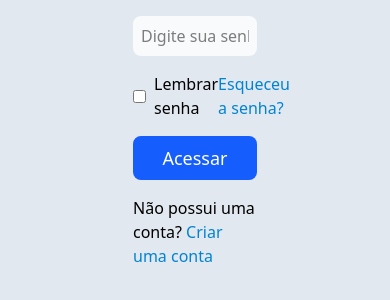
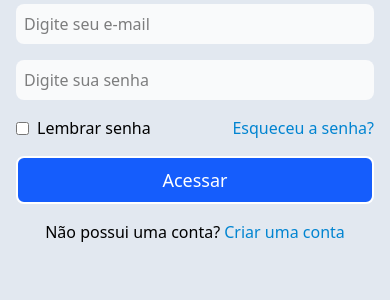
Before and after one commit to aglayrton/login-tailwind, a website: page src/index.html in a window 390 px wide. Shown: the part 420-720 px from the top of the page. Drawn offline with Linux system fonts and the light colour scheme.

Commit message:
efeito do botão

```diff
--- a/src/index.html
+++ b/src/index.html
@@ -15,7 +15,7 @@
             <img src="./assets/techs.png" alt="tema" class="w-3/4 lg:w-full lg:max-w-md">
         </section>
 
-        <section class="w-[40%] flex flex-col justify-center items-center p-4">
+        <section class="w-full md:w-[40%] flex flex-col justify-center items-center p-4">
 
             <div class="w-full max-w-[400px] flex justify-center items-center  flex-col gap-4">
                 <img src="./assets/user.png" alt="Logo do usuário" class="w-36 hover:scale-110 duration-300" />
@@ -30,14 +30,14 @@
                         <input type="checkbox" name="lembrar" id="lembrar" class="roundend-lg">
                         <label for="lembrar">Lembrar senha</label>
                     </div>
-                    <a href="#" class="text-sky-600 hover:text-sky-400 duration-200">Esqueceu a senha?</a>
+                    <a href="#" class="text-sky-600 hover:text-red-500 duration-200">Esqueceu a senha?</a>
                 </div>
 
                 <button
-                    class="w-full bg-blue-600 p-2 rounded-lg text-white text-lg font-medium hover:bg-blue-500">Acessar</button>
+                    class="w-full bg-blue-600 p-2 rounded-lg border-2 text-white text-lg font-medium hover:bg-white hover:text-blue-600 hover:border-2 hover:border-blue-600">Acessar</button>
                 <p>
                     Não possui uma conta?
-                    <a href="#" class="text-sky-600 hover:text-sky-500">Criar uma conta</a>
+                    <a href="#" class="text-sky-600 hover:text-red-500">Criar uma conta</a>
                 </p>
             </div>
 
```
Also changed, not shown: styles/output.css.
